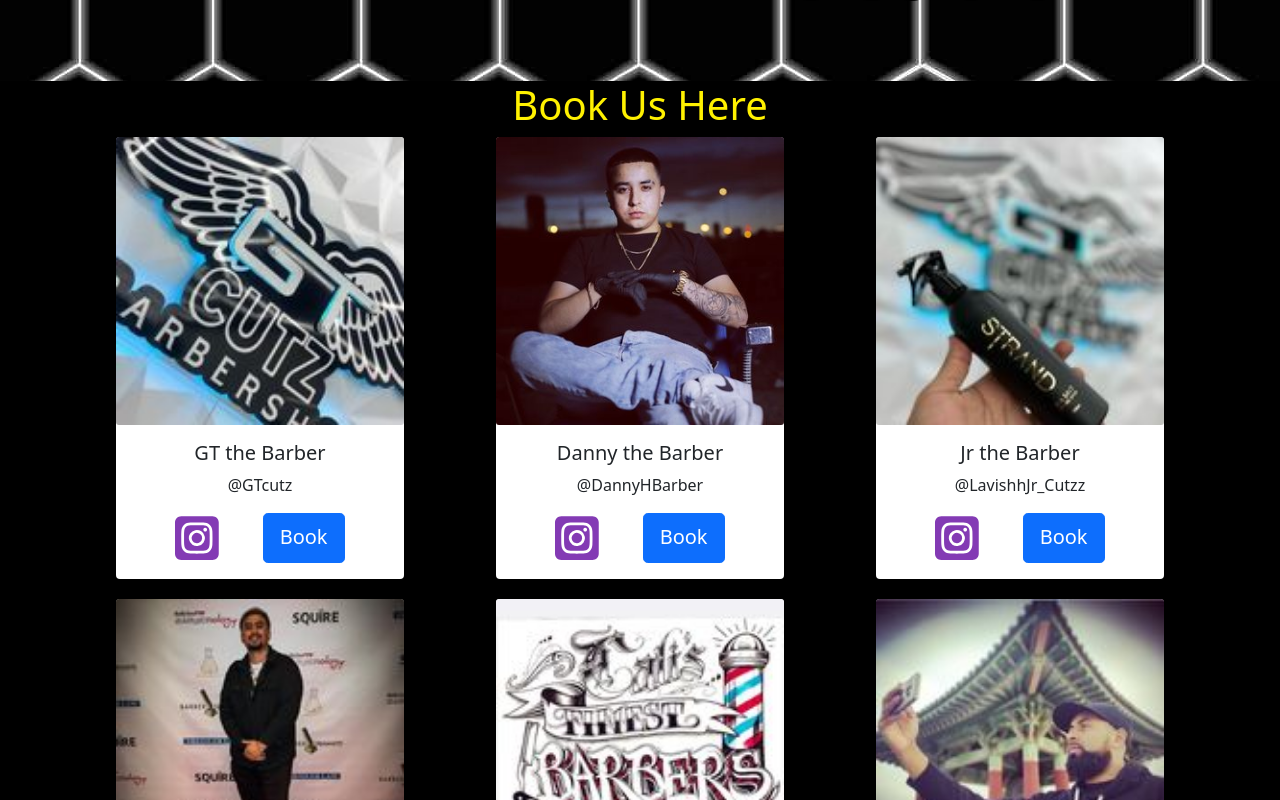
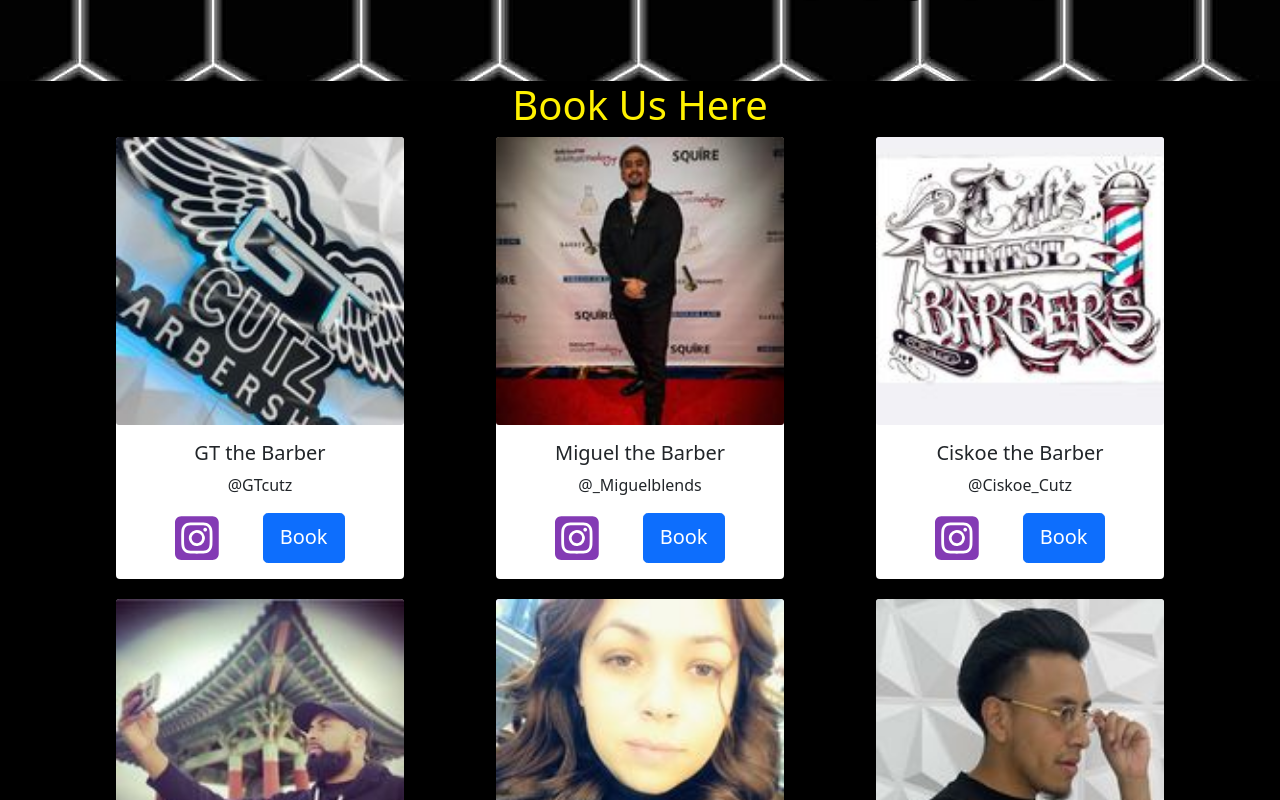
Before and after one commit to mamenjivar/gt-cutz-barbershop-react, a React (Create React App) app: page / in a window 1280 px wide. Shown: the part 1240-2040 px from the top of the page. Built offline with nearby package versions, Linux system fonts and the light colour scheme.

Commit message:
removing inactive barbers

```diff
--- a/src/constants/teamData.js
+++ b/src/constants/teamData.js
@@ -1,13 +1,10 @@
 // team images
 import gtcutz from '../img/team-img/Gtctuz-Gt_the_barber.jpeg';
-import dannyhbarber from '../img/team-img/dannybarber.jpeg';
-import lavishcutz from '../img/team-img/LavishhJr_Cutzz-Jr_the_barber.jpeg';
 import miguelblends from '../img/team-img/_miguelblends-Miguel_the_barber.jpeg';
 import ciskoeCutz from '../img/team-img/Ciskoe_Cutz-Ciskoe_the_barber.jpeg';
 import jumpyCutz from '../img/team-img/jumpy_cutz-Hector_the_barber.jpeg';
 import chuckiscutz from '../img/team-img/chuckiscuts1-vanessa-Garza.jpeg';
 import diegocutz from '../img/team-img/Diego-cutz-barber.jpeg';
-import pollocutz from '../img/team-img/pollocutz-barber.jpeg';
 
 /**
  * Data where all team information is located.
@@ -20,22 +17,6 @@ const teamData = [
     handleName: '@GTcutz',
     handleLink: 'https://www.instagram.com/gtcutz/?hl=en',
     bookLink: 'https://getsqr.co/gt-the-barber',
-  },
-  {
-    image: dannyhbarber,
-    specialty: '',
-    name: 'Danny the Barber',
-    handleName: '@DannyHBarber',
-    handleLink: 'https://www.instagram.com/dannybarberla/?hl=en',
-    bookLink: 'https://dannybarber.square.site/',
-  },
-  {
-    image: lavishcutz,
-    name: 'Jr the Barber',
-    specialty: '',
-    handleName: '@LavishhJr_Cutzz',
-    handleLink: 'https://www.instagram.com/lavishhjr_cutzz/?hl=en',
-    bookLink: 'http://book.thecut.co/lavishhjr_cutzz'
   },
   {
     image: miguelblends,
@@ -76,7 +57,15 @@ const teamData = [
     handleName: '@d.tb___',
     handleLink: 'https://www.instagram.com/d.tb___/',
     bookLink: 'http://book.thecut.co/dtb_'
-  },
+  }
+];
+
+export default teamData;
+
+// Inactive Barbers
+// last updated: 11/11/25
+/*
+,
   {
     image: pollocutz,
     name: 'Pollo the Barber',
@@ -84,7 +73,21 @@ const teamData = [
     handleName: '@pollocutz_',
     handleLink: 'https://www.instagram.com/pollocutz_/',
     bookLink: 'https://www.instagram.com/pollocutz_/?igshid=YmMyMTA2M2Y%3D'
+  },
+  {
+    image: lavishcutz,
+    name: 'Jr the Barber',
+    specialty: '',
+    handleName: '@LavishhJr_Cutzz',
+    handleLink: 'https://www.instagram.com/lavishhjr_cutzz/?hl=en',
+    bookLink: 'http://book.thecut.co/lavishhjr_cutzz'
+  },
+ {
+    image: dannyhbarber,
+    specialty: '',
+    name: 'Danny the Barber',
+    handleName: '@DannyHBarber',
+    handleLink: 'https://www.instagram.com/dannybarberla/?hl=en',
+    bookLink: 'https://dannybarber.square.site/',
   }
-];
-
-export default teamData;
+ */
```
